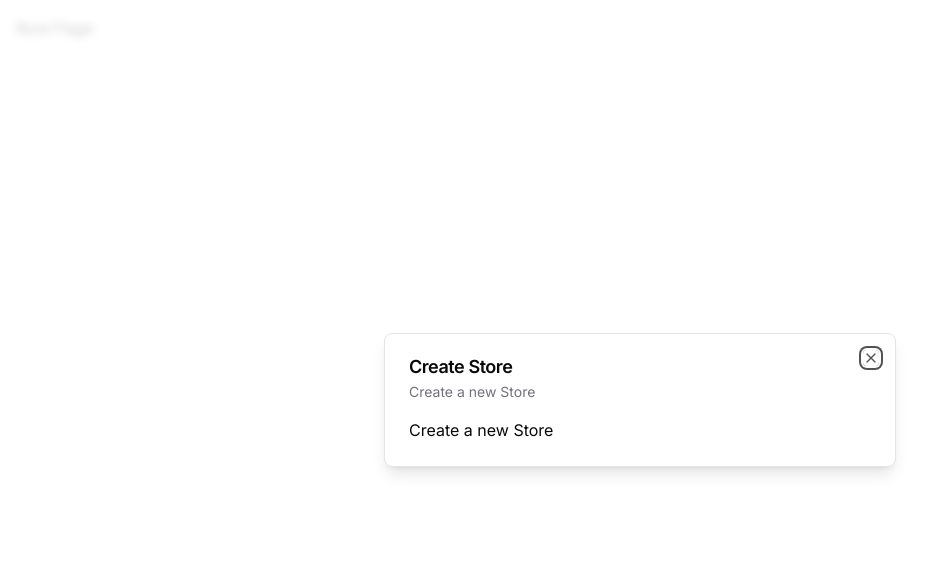
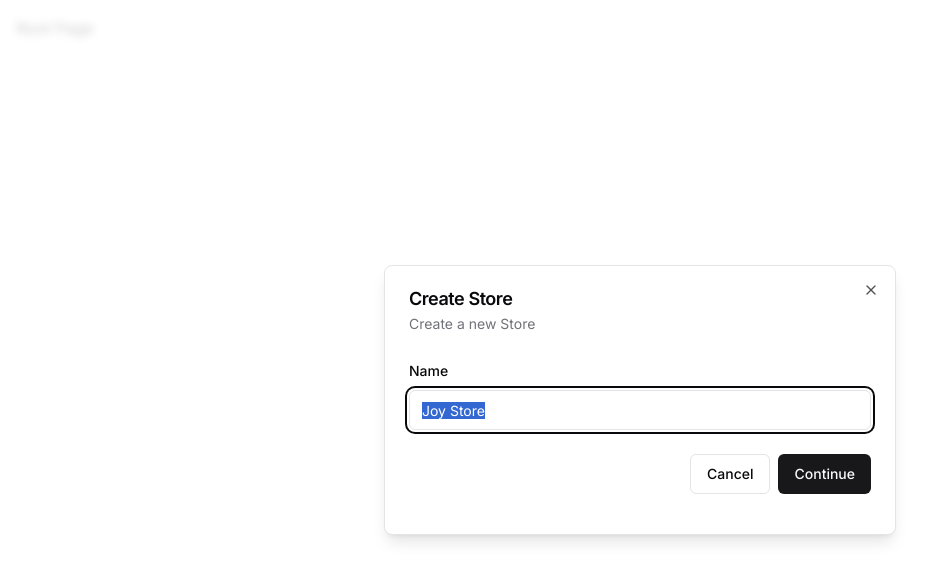
Before and after one commit to mohnoor94/joy, a Next.js app: page / in a window 1280 px wide. Shown: the top 580 px of the page, without its empty margins (0-940 px from the left). Built offline with nearby package versions, Linux system fonts and the light colour scheme.

Commit message:
feat: add button and update store model

```diff
--- a/components/modals/store-modal.tsx
+++ b/components/modals/store-modal.tsx
@@ -2,9 +2,32 @@
 
 import {Modal} from "@/components/ui/modal";
 import {useStoreModal} from "@/hooks/use-store-modal";
+import * as z from "zod";
+import {useForm} from "react-hook-form";
+import {zodResolver} from "@hookform/resolvers/zod";
+import {Form, FormControl, FormField, FormItem, FormLabel, FormMessage} from "@/components/ui/form";
+import {Input} from "@/components/ui/input";
+import {Button} from "@/components/ui/button";
+
+const formSchema = z.object({
+	name: z.string().min(3)
+});
 
 export const StoreModal = () => {
 	const storeModal = useStoreModal();
+
+	const form = useForm<z.infer<typeof formSchema>>({
+		resolver: zodResolver(formSchema),
+		defaultValues: {
+			name: "Joy Store"
+		},
+	});
+
+	const onSubmit = (data: z.infer<typeof formSchema>) => {
+		console.log(data);
+		// TODO: Create Store
+	};
+
 	return (
 		<Modal
 			title="Create Store"
@@ -12,7 +35,31 @@ export const StoreModal = () => {
 			isOpen={storeModal.isOpen}
 			onClose={storeModal.onClose}
 		>
-			Create a new Store
-		</Modal>
-	)
+			<div>
+				<div className="space-y-4 py-2 pb-4">
+					<Form {...form} >
+						<form onSubmit={form.handleSubmit(onSubmit)}>
+							<FormField
+								control={form.control}
+								name="name"
+								render={({field}) => (
+									<FormItem>
+										<FormLabel>Name</FormLabel>
+										<FormControl>
+											<Input placeholder="Joy Store" {...field} />
+										</FormControl>
+										<FormMessage/>
+									</FormItem>
+								)}
+							/>
+							<div className="pt-6 space-x-2 flex items-center justify-end w-full">
+							<Button variant="outline" onClick={storeModal.onClose}>Cancel</Button>
+							<Button type="submit">Continue</Button>
+							</div>
+					</form>
+				</Form>
+			</div>
+		</div>
+</Modal>
+)
 }
--- /dev/null
+++ b/components/ui/button.tsx
@@ -0,0 +1,56 @@
+import * as React from "react"
+import { Slot } from "@radix-ui/react-slot"
+import { cva, type VariantProps } from "class-variance-authority"
+
+import { cn } from "@/lib/utils"
+
+const buttonVariants = cva(
+  "inline-flex items-center justify-center rounded-md text-sm font-medium ring-offset-background transition-colors focus-visible:outline-none focus-visible:ring-2 focus-visible:ring-ring focus-visible:ring-offset-2 disabled:pointer-events-none disabled:opacity-50",
+  {
+    variants: {
+      variant: {
+        default: "bg-primary text-primary-foreground hover:bg-primary/90",
+        destructive:
+          "bg-destructive text-destructive-foreground hover:bg-destructive/90",
+        outline:
+          "border border-input bg-background hover:bg-accent hover:text-accent-foreground",
+        secondary:
+          "bg-secondary text-secondary-foreground hover:bg-secondary/80",
+        ghost: "hover:bg-accent hover:text-accent-foreground",
+        link: "text-primary underline-offset-4 hover:underline",
+      },
+      size: {
+        default: "h-10 px-4 py-2",
+        sm: "h-9 rounded-md px-3",
+        lg: "h-11 rounded-md px-8",
+        icon: "h-10 w-10",
+      },
+    },
+    defaultVariants: {
+      variant: "default",
+      size: "default",
+    },
+  }
+)
+
+export interface ButtonProps
+  extends React.ButtonHTMLAttributes<HTMLButtonElement>,
+    VariantProps<typeof buttonVariants> {
+  asChild?: boolean
+}
+
+const Button = React.forwardRef<HTMLButtonElement, ButtonProps>(
+  ({ className, variant, size, asChild = false, ...props }, ref) => {
+    const Comp = asChild ? Slot : "button"
+    return (
+      <Comp
+        className={cn(buttonVariants({ variant, size, className }))}
+        ref={ref}
+        {...props}
+      />
+    )
+  }
+)
+Button.displayName = "Button"
+
+export { Button, buttonVariants }
```
